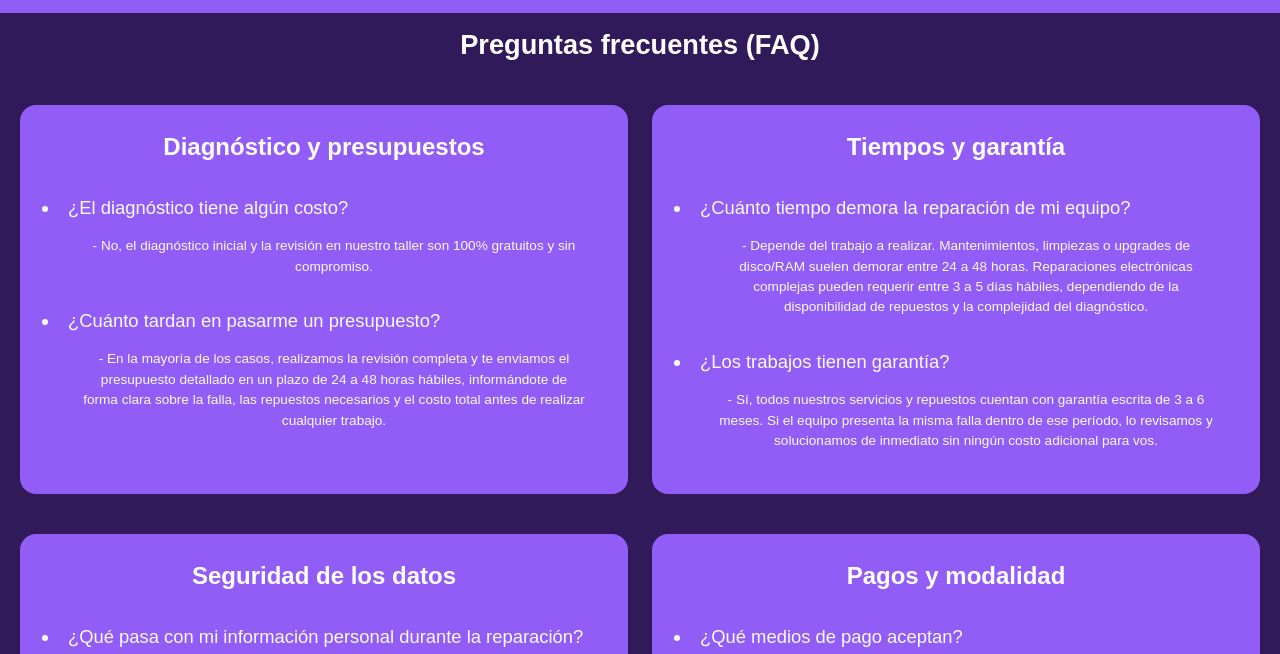
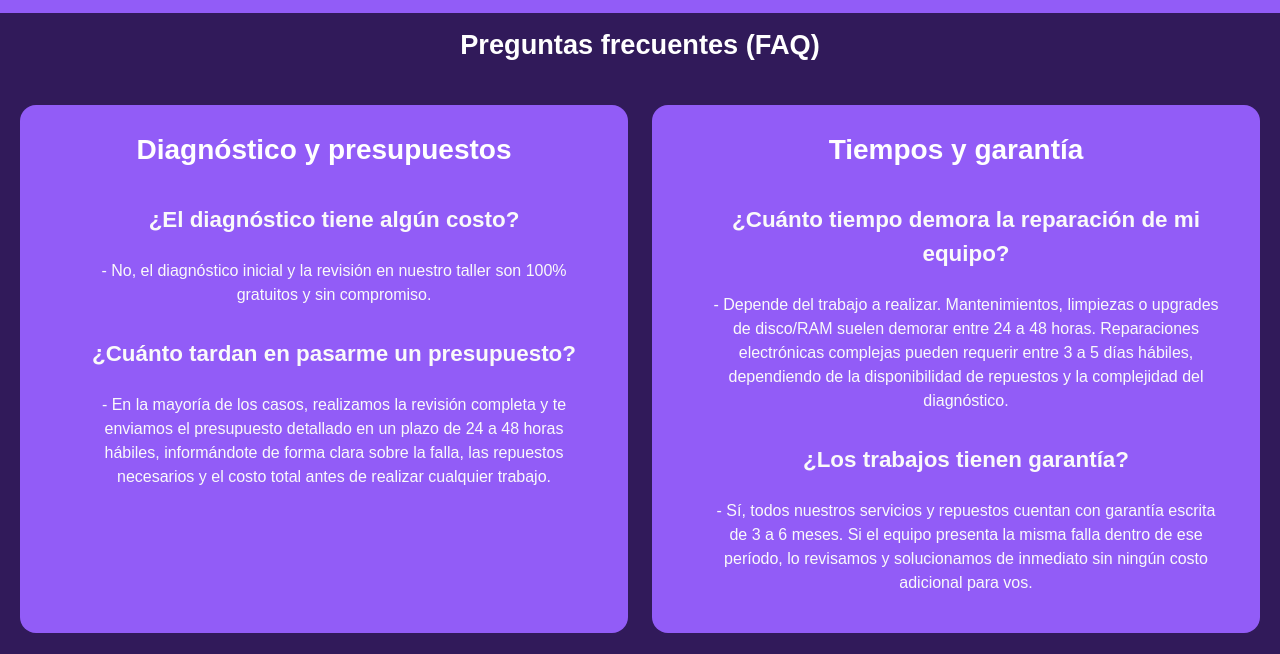
Before and after one commit to TobiasSkz/pcfixer, a plain HTML site: page pages/faq.html in a window 1280 px wide. Shown: the part 111-765 px from the top of the page. Drawn offline with nearby package versions, Linux system fonts and the light colour scheme; a web font is replaced by a local one.

Commit message:
Centrados y ajustados los tamaños de fuente del FAQ para todas las medidas

```diff
--- a/styles/styles.css
+++ b/styles/styles.css
@@ -363,8 +363,8 @@ h3{
     width: 100%;
     display: flex;
     flex-direction: column;
-    gap: 1rem;
-    padding: 1.25rem;
+    gap: 0.75rem;
+    padding: 0.7rem;
     font-weight: 400;
     border-radius: 1rem; /* Estilo visual agradable */
     margin-bottom: 1rem; /* Separamos las tarjetas entre sí */
@@ -377,8 +377,10 @@ h3{
 }
 
 .tarjeta-faq p{
-    padding: 0.5rem;
+    padding-top: 1rem;
     font-size: 1rem;
+    font-style: normal;
+    font-weight: 400;
 }
 
 .tarjeta-faq ul{
@@ -390,11 +392,19 @@ h3{
 }
 
 .tarjeta-faq ul li{
-    font-size: 1.15rem;
-    padding: 0.5rem; /* Pequeña separación entre cada item dentro de la la lista */
+    font-size: 1.2rem;
+    padding: 0.75rem; /* Pequeña separación entre cada item dentro de la la lista */
+    list-style: none;
+    text-align: center;
+    font-style: bold;
+    font-weight: 600;
 }
 
 /* === SECTION DE CONTACTO === */
+
+.pregunta-contacto h2, p{
+    text-align: center;
+}
 
 .section-contacto{
     display: grid; /* Declaramos grid para poder usar sus propiedades */
@@ -487,6 +497,7 @@ fieldset label{
 
 .figure-prefooter{
     background-color: #925cf7;
+    text-align: center;
     display: flex;
     flex-direction: column;
     align-items: center;
@@ -844,7 +855,7 @@ footer img{
     }
 
     .tarjeta-faq h2{
-        font-size: 1.5rem;
+        font-size: 1.75rem;
         padding-top: 0.5rem;
     }
 
@@ -855,8 +866,14 @@ footer img{
     }
 
     .tarjeta-faq p{
-        font-size: 0.85rem;
+        font-size: 1rem;
         margin: 0.4rem;
+    }
+
+    .tarjeta-faq ul li{
+        text-align: center; /* Centramos el texto */
+        list-style: none; /* Sacamos el puntito de la lista */
+        font-size: 1.4rem;
     }
 
     .tarjeta-faq ul li ul{
```
Also changed, not shown: pages/contacto.html (+0 -18 lines), img/local-fachada-catedral.png, img/local-fachada.png.
